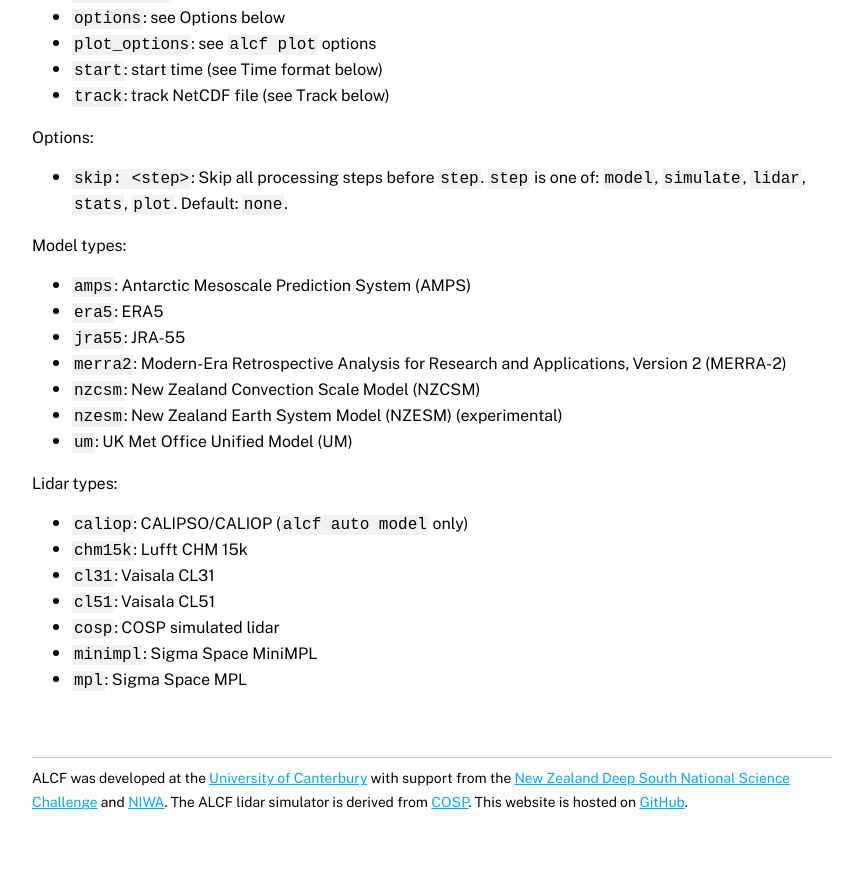
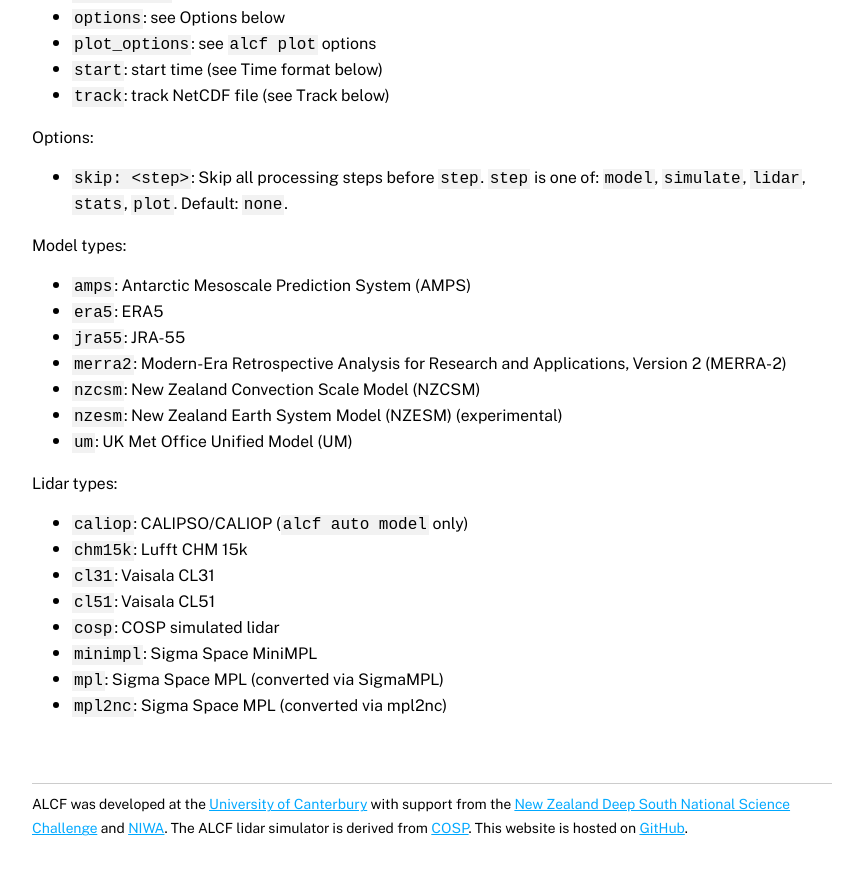
Before and after one commit to alcf-lidar/alcf-lidar.github.io, a Jekyll site: the page built from documentation/cli/cmd_auto.md, in a window 1280 px wide and 900 px high, scrolled down 1497 px. Shown: the top 875 px of the window, without its empty margins (208-1071 px from the left). Built offline with Jekyll 4.4.1, drawn with Linux system fonts in a browser that asks for light colours.

Commit message:
Update doc

```diff
--- a/_includes/cmd_auto.md
+++ b/_includes/cmd_auto.md
@@ -75,4 +75,5 @@ Lidar types:
 - `cl51`: Vaisala CL51
 - `cosp`: COSP simulated lidar
 - `minimpl`: Sigma Space MiniMPL
-- `mpl`: Sigma Space MPL
+- `mpl`: Sigma Space MPL (converted via SigmaMPL)
+- `mpl2nc`: Sigma Space MPL (converted via mpl2nc)
```
Also changed, not shown: _includes/cmd_lidar.md (+2 -1 lines).
